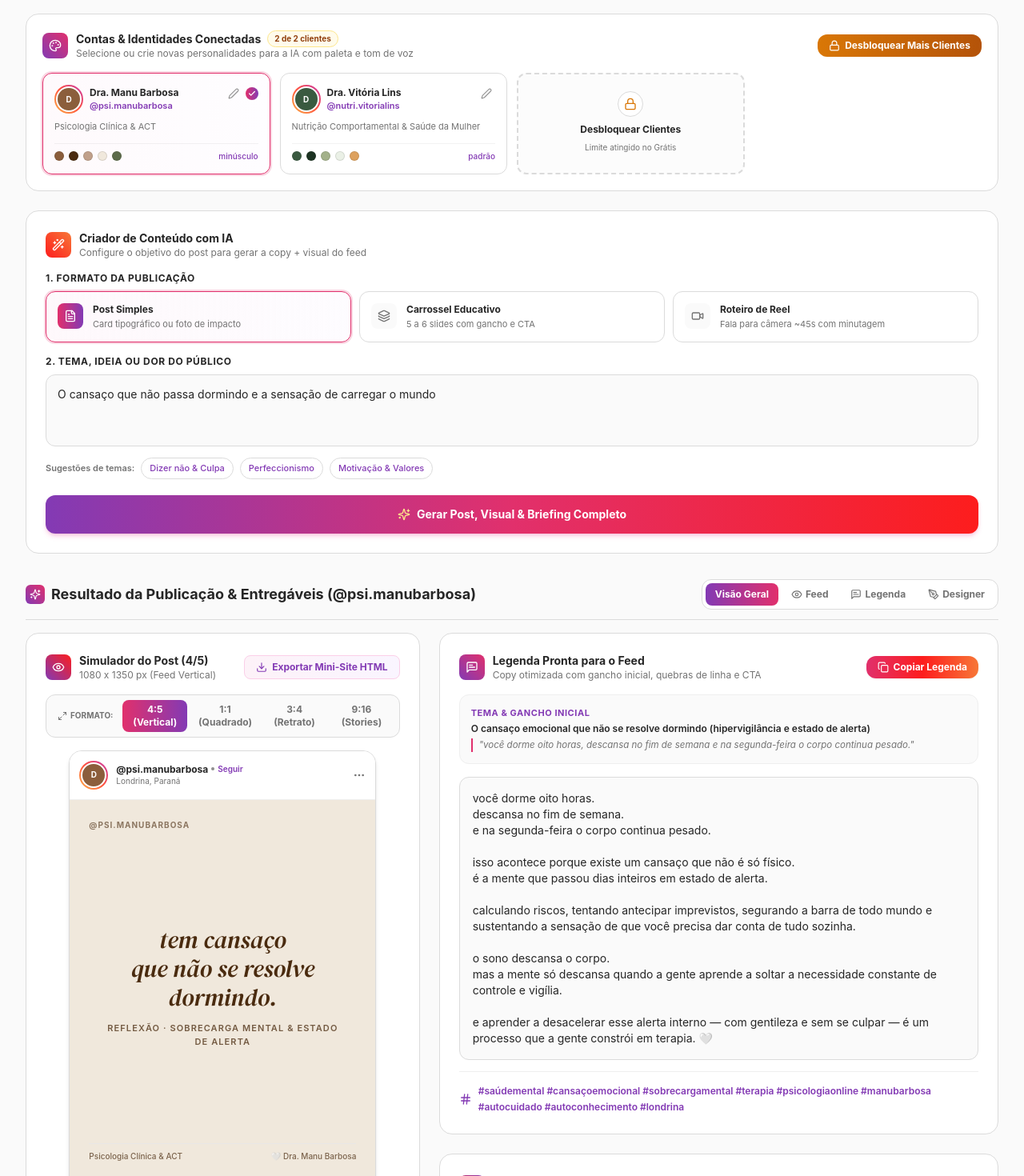
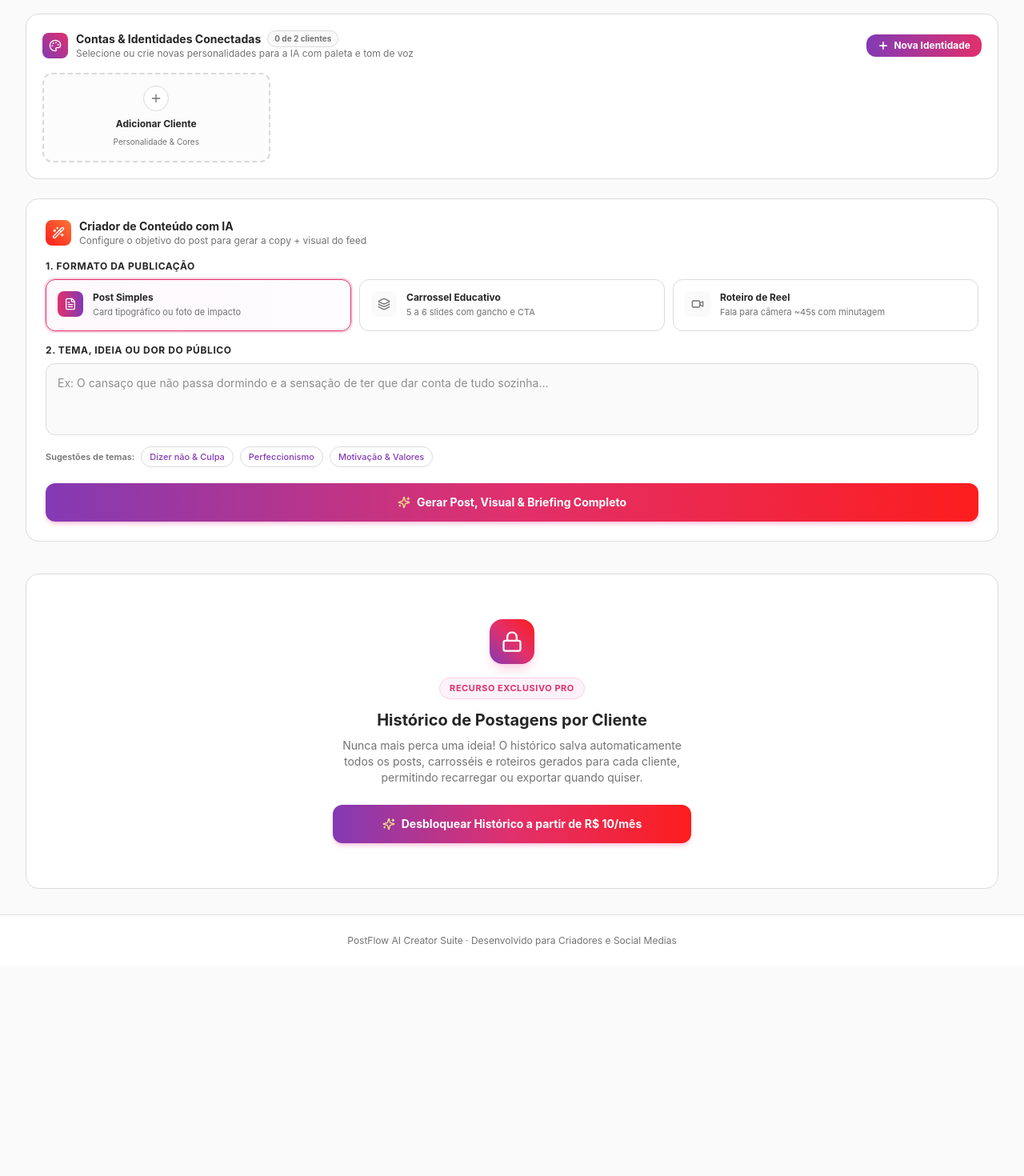
Before and after one commit to toryoudesign-cpu/PostFlow, a React (Vite) app: page / in a window 1280 px wide. Shown: the part 80-1550 px from the top of the page at 80% size. After the commit the page ends 1288 px from the top, so only its background shows below. Built offline with nearby package versions, Linux system fonts and the light colour scheme.

Commit message:
Update App.jsx

```diff
--- a/src/App.jsx
+++ b/src/App.jsx
@@ -9,128 +9,86 @@ import HistorySection from './components/HistorySection';
 import PricingModal from './components/PricingModal';
 import ApiKeyModal from './components/ApiKeyModal';
 import BrandModal from './components/BrandModal';
-import { presetBrands } from './data/presetBrands';
 import { generateContent } from './services/geminiService';
 import { generateStandaloneHtml, downloadHtmlFile } from './services/htmlExportService';
-import { Eye, MessageSquareText, PenTool, Sparkles, History } from 'lucide-react';
+import { Eye, MessageSquareText, PenTool, Sparkles, History, UserPlus } from 'lucide-react';
+
+const safeJsonParse = (key, fallback) => {
+  try {
+    const item = localStorage.getItem(key);
+    if (!item) return fallback;
+    return JSON.parse(item);
+  } catch (err) {
+    return fallback;
+  }
+};
 
 export default function App() {
   const historyRef = useRef(null);
 
-  // Theme state (light / dark)
   const [theme, setTheme] = useState(() => {
+    try {
       return localStorage.getItem('postflow_theme') || 'light';
+    } catch {
+      return 'light';
+    }
   });
 
-  // Plan Type ('free' | 'base' | 'agency')
   const [planType, setPlanType] = useState(() => {
+    try {
       return localStorage.getItem('postflow_plan_type') || 'free';
+    } catch {
+      return 'free';
+    }
   });
 
-  // Helper boolean for isPro (either base or agency)
   const isPro = planType === 'base' || planType === 'agency';
 
-  // Brands / Personalities State (Trimmed to 2 preset brands for free tier by default if fresh)
   const [brands, setBrands] = useState(() => {
-    const saved = localStorage.getItem('postflow_custom_brands');
-    if (saved) return JSON.parse(saved);
-    // If not saved, start with 2 initial brands for free tier
-    return presetBrands.slice(0, 2);
+    return safeJsonParse('postflow_custom_brands', []);
   });
 
-  // Selected Brand state
   const [selectedBrand, setSelectedBrand] = useState(() => {
-    const saved = localStorage.getItem('postflow_custom_brands');
-    const list = saved ? JSON.parse(saved) : presetBrands;
-    return list[0] || presetBrands[0];
+    const saved = safeJsonParse('postflow_custom_brands', []);
+    return saved.length > 0 ? saved[0] : null;
   });
 
-  // Post History State
   const [history, setHistory] = useState(() => {
-    const saved = localStorage.getItem('postflow_history');
-    return saved ? JSON.parse(saved) : [
-      {
-        id: 'hist_initial',
-        brandId: presetBrands[0].id,
-        brandHandle: presetBrands[0].handle,
-        brandName: presetBrands[0].name,
-        format: 'simples',
-        topic: 'O cansaço que não passa dormindo',
-        aspectRatio: '4/5',
-        createdAt: new Date().toISOString(),
-        content: {
-          theme: 'O cansaço emocional que não se resolve dormindo',
-          hook: 'você dorme oito horas, descansa no fim de semana e na segunda-feira o corpo continua pesado.',
-          cardTitle: 'tem cansaço<br>que não se resolve<br>dormindo.',
-          cardSub: 'reflexão · sobrecarga mental',
-          caption: `você dorme oito horas.\ndescansa no fim de semana.\ne na segunda-feira o corpo continua pesado.\n\nisso acontece porque existe um cansaço que não é só físico.\né a mente que passou dias inteiros em estado de alerta.\n\no sono descansa o corpo.\nmas a mente só descansa quando a gente aprende a soltar a necessidade constante de controle e vigília. 🤍`,
-          hashtags: '#saúdemental #cansaçoemocional #terapia #manubarbosa',
-          designerGuidelines: {
-            visualDirection: 'Card tipográfico minimalista com fundo bege e tipografia em marrom escuro, 100% minúsculo.',
-            suggestedBgColor: '#F0E8DC',
-            suggestedTextColor: '#4A2B0F',
-            fontPairing: 'DM Serif Display + DM Sans'
-          }
-        }
-      }
-    ];
+    return safeJsonParse('postflow_history', []);
   });
 
-  // Aspect ratio state (4/5, 1/1, 3/4, 9/16)
   const [aspectRatio, setAspectRatio] = useState('4/5');
-
-  // Format and Topic
   const [format, setFormat] = useState('simples');
-  const [topic, setTopic] = useState('O cansaço que não passa dormindo e a sensação de carregar o mundo');
+  const [topic, setTopic] = useState('');
   const [customTone, setCustomTone] = useState('');
   const [isLoading, setIsLoading] = useState(false);
-  const [activeTab, setActiveTab] = useState('all'); // 'all', 'preview', 'caption', 'designer', 'history'
+  const [activeTab, setActiveTab] = useState('all');
 
-  // Limits & ApiKey
   const [credits, setCredits] = useState(() => {
+    try {
       const saved = localStorage.getItem('postflow_credits');
       return saved !== null ? parseInt(saved, 10) : 3;
-  });
-  const [apiKey, setApiKey] = useState(() => {
-    return localStorage.getItem('postflow_gemini_api_key') || '';
+    } catch {
+      return 3;
+    }
   });
 
-  // Modals
+  const [apiKey, setApiKey] = useState(() => {
+    try {
+      return localStorage.getItem('postflow_gemini_api_key') || '';
+    } catch {
+      return '';
+    }
+  });
+
   const [isPricingOpen, setIsPricingOpen] = useState(false);
   const [upgradeReason, setUpgradeReason] = useState('');
   const [isApiKeyOpen, setIsApiKeyOpen] = useState(false);
   const [isBrandModalOpen, setIsBrandModalOpen] = useState(false);
   const [brandToEdit, setBrandToEdit] = useState(null);
 
-  // Content Initial State (Dra. Manu Barbosa)
-  const [content, setContent] = useState({
-    theme: 'O cansaço emocional que não se resolve dormindo (hipervigilância e estado de alerta)',
-    hook: 'você dorme oito horas, descansa no fim de semana e na segunda-feira o corpo continua pesado.',
-    cardTitle: 'tem cansaço<br>que não se resolve<br>dormindo.',
-    cardSub: 'reflexão · sobrecarga mental & estado de alerta',
-    caption: `você dorme oito horas.
-descansa no fim de semana.
-e na segunda-feira o corpo continua pesado.
+  const [content, setContent] = useState(null);
 
-isso acontece porque existe um cansaço que não é só físico.
-é a mente que passou dias inteiros em estado de alerta.
-
-calculando riscos, tentando antecipar imprevistos, segurando a barra de todo mundo e sustentando a sensação de que você precisa dar conta de tudo sozinha.
-
-o sono descansa o corpo.
-mas a mente só descansa quando a gente aprende a soltar a necessidade constante de controle e vigília.
-
-e aprender a desacelerar esse alerta interno — com gentileza e sem se culpar — é um processo que a gente constrói em terapia. 🤍`,
-    hashtags: '#saúdemental #cansaçoemocional #sobrecargamental #terapia #psicologiaonline #manubarbosa #autocuidado #autoconhecimento #londrina',
-    designerGuidelines: {
-      visualDirection: 'Card tipográfico minimalista com fundo bege e tipografia em marrom escuro, 100% minúsculo. Muito respiro e espaço negativo. Ou foto intimista da Manu com olhar contemplativo e luz natural suave.',
-      suggestedBgColor: '#F0E8DC',
-      suggestedTextColor: '#4A2B0F',
-      fontPairing: 'DM Serif Display + DM Sans'
-    }
-  });
-
-  // Handle Dark Mode toggle on <html> and <body>
   useEffect(() => {
     const root = document.documentElement;
     if (theme === 'dark') {
@@ -140,35 +98,45 @@ e aprender a desacelerar esse alerta interno — com gentileza e sem se culpar
       root.classList.remove('dark');
       document.body.style.backgroundColor = '#FAFAFA';
     }
+    try {
       localStorage.setItem('postflow_theme', theme);
+    } catch (e) {}
   }, [theme]);
 
   const toggleTheme = () => {
     setTheme(prev => (prev === 'dark' ? 'light' : 'dark'));
   };
 
-  // Persist State
   useEffect(() => {
+    try {
       localStorage.setItem('postflow_custom_brands', JSON.stringify(brands));
+    } catch (e) {}
   }, [brands]);
 
   useEffect(() => {
+    try {
       localStorage.setItem('postflow_history', JSON.stringify(history));
+    } catch (e) {}
   }, [history]);
 
   useEffect(() => {
+    try {
       localStorage.setItem('postflow_credits', credits.toString());
+    } catch (e) {}
   }, [credits]);
 
   useEffect(() => {
+    try {
       localStorage.setItem('postflow_plan_type', planType);
+    } catch (e) {}
   }, [planType]);
 
   useEffect(() => {
+    try {
       localStorage.setItem('postflow_gemini_api_key', apiKey);
+    } catch (e) {}
   }, [apiKey]);
 
-  // Brand Handlers: Create with Plan Limits
   const handleOpenCreateBrand = () => {
     const maxBrandsAllowed = planType === 'free' ? 2 : (planType === 'base' ? 5 : Infinity);
 
@@ -202,22 +170,26 @@ e aprender a desacelerar esse alerta interno — com gentileza e sem se culpar
         return [...prev, brandData];
       }
     });
-
     setSelectedBrand(brandData);
   };
 
   const handleDeleteBrand = (brandId) => {
     setBrands((prev) => {
       const filtered = prev.filter(b => b.id !== brandId);
-      if (filtered.length > 0 && selectedBrand.id === brandId) {
-        setSelectedBrand(filtered[0]);
+      if (selectedBrand && selectedBrand.id === brandId) {
+        setSelectedBrand(filtered.length > 0 ? filtered[0] : null);
       }
       return filtered;
     });
   };
 
-  // Generation Handler
   const handleGenerate = async () => {
+    if (!selectedBrand) {
+      alert('Por favor, cadastre a sua primeira conta/cliente antes de gerar!');
+      handleOpenCreateBrand();
+      return;
+    }
+
     if (!isPro && credits <= 0) {
       setUpgradeReason('Você atingiu o limite de 3 gerações gratuitas. Desbloqueie o plano Pro para criar posts ilimitados!');
       setIsPricingOpen(true);
@@ -236,7 +208,6 @@ e aprender a desacelerar esse alerta interno — com gentileza e sem se culpar
 
       setContent(generated);
 
-      // Save to History automatically
       const newHistoryItem = {
         id: 'hist_' + Date.now(),
         brandId: selectedBrand.id,
@@ -261,14 +232,12 @@ e aprender a desacelerar esse alerta interno — com gentileza e sem se culpar
     }
   };
 
-  // History Actions
   const handleLoadPostFromHistory = (item) => {
     setContent(item.content);
     setFormat(item.format);
     if (item.aspectRatio) setAspectRatio(item.aspectRatio);
     setTopic(item.topic);
 
-    // Switch to target brand if available
     const targetBrand = brands.find(b => b.id === item.brandId);
     if (targetBrand) setSelectedBrand(targetBrand);
 
@@ -286,8 +255,8 @@ e aprender a desacelerar esse alerta interno — com gentileza e sem se culpar
     }
   };
 
-  // Export standalone HTML mini-site
   const handleExportHtml = () => {
+    if (!selectedBrand || !content) return;
     const htmlString = generateStandaloneHtml({
       brand: selectedBrand,
       content,
@@ -300,7 +269,6 @@ e aprender a desacelerar esse alerta interno — com gentileza e sem se culpar
   return (
     <div className="min-h-screen bg-[#FAFAFA] dark:bg-[#000000] flex flex-col text-[#262626] dark:text-[#F5F5F5] transition-colors duration-200">
 
-      {/* Header */}
       <Header
         credits={credits}
         isPro={isPro}
@@ -314,13 +282,11 @@ e aprender a desacelerar esse alerta interno — com gentileza e sem se culpar
         theme={theme}
         onToggleTheme={toggleTheme}
         onOpenHistory={handleOpenHistorySection}
-        historyCount={history.filter(h => h.brandId === selectedBrand.id).length}
+        historyCount={selectedBrand ? history.filter(h => h.brandId === selectedBrand.id).length : history.length}
       />
 
-      {/* Main Workspace */}
       <main className="flex-1 max-w-7xl w-full mx-auto px-4 sm:px-6 lg:px-8 py-6 sm:py-8 space-y-6">
 
-        {/* Brand Selector with Create/Edit Actions and Limits */}
         <BrandKitSelector
           brands={brands}
           selectedBrand={selectedBrand}
@@ -331,7 +297,6 @@ e aprender a desacelerar esse alerta interno — com gentileza e sem se culpar
           planType={planType}
         />
 
-        {/* Content Creation Form */}
         <ContentGenerator
           topic={topic}
           setTopic={setTopic}
@@ -341,13 +306,12 @@ e aprender a desacelerar esse alerta interno — com gentileza e sem se culpar
           setCustomTone={setCustomTone}
           isLoading={isLoading}
           onGenerate={handleGenerate}
+          hasBrand={!!selectedBrand}
         />
 
-        {/* Output Section */}
-        {content && (
+        {content && selectedBrand && (
           <div className="space-y-4 pt-2">
 
-            {/* View Filter Tabs */}
             <div className="flex items-center justify-between border-b border-[#DBDBDB] dark:border-[#262626] pb-3">
               <div className="flex items-center gap-2">
                 <div className="w-6 h-6 rounded-md bg-gradient-to-tr from-[#833AB4] to-[#E1306C] flex items-center justify-center text-white">
@@ -397,10 +361,8 @@ e aprender a desacelerar esse alerta interno — com gentileza e sem se culpar
               </div>
             </div>
 
-            {/* Content Display Grid */}
             <div className="grid grid-cols-1 lg:grid-cols-12 gap-6">
 
-              {/* Left Column: Simulated Post with dynamic Aspect Ratio */}
               {(activeTab === 'all' || activeTab === 'preview') && (
                 <div className={activeTab === 'all' ? 'lg:col-span-5' : 'lg:col-span-12'}>
                   <PostPreview
@@ -414,7 +376,6 @@ e aprender a desacelerar esse alerta interno — com gentileza e sem se culpar
                 </div>
               )}
 
-              {/* Right Column: Caption + Designer Briefing */}
               {(activeTab === 'all' || activeTab === 'caption' || activeTab === 'designer') && (
                 <div className={activeTab === 'all' ? 'lg:col-span-7 space-y-6' : 'lg:col-span-12 space-y-6'}>
                   {(activeTab === 'all' || activeTab === 'caption') && (
@@ -441,12 +402,11 @@ e aprender a desacelerar esse alerta interno — com gentileza e sem se culpar
           </div>
         )}
 
-        {/* Pro Feature: History Section */}
         <div ref={historyRef} className="pt-4">
           <HistorySection
             history={history}
             isPro={isPro}
-            selectedBrand={selectedBrand}
+            selectedBrand={selectedBrand || { id: 'none', handle: '@perfil', name: 'Perfil' }}
             onLoadPost={handleLoadPostFromHistory}
             onDeleteHistoryItem={handleDeleteHistoryItem}
             onOpenPricing={() => {
@@ -458,12 +418,10 @@ e aprender a desacelerar esse alerta interno — com gentileza e sem se culpar
 
       </main>
 
-      {/* Footer */}
       <footer className="bg-white dark:bg-[#121212] border-t border-[#DBDBDB] dark:border-[#262626] py-6 text-center text-xs text-[#737373] dark:text-[#A8A8A8] mt-auto transition-colors duration-200">
         <p>PostFlow AI Creator Suite · Desenvolvido para Criadores e Social Medias</p>
       </footer>
 
-      {/* Modals */}
       <PricingModal
         isOpen={isPricingOpen}
         onClose={() => setIsPricingOpen(false)}
```
Lines whose indentation alone changed are shown as unchanged.
